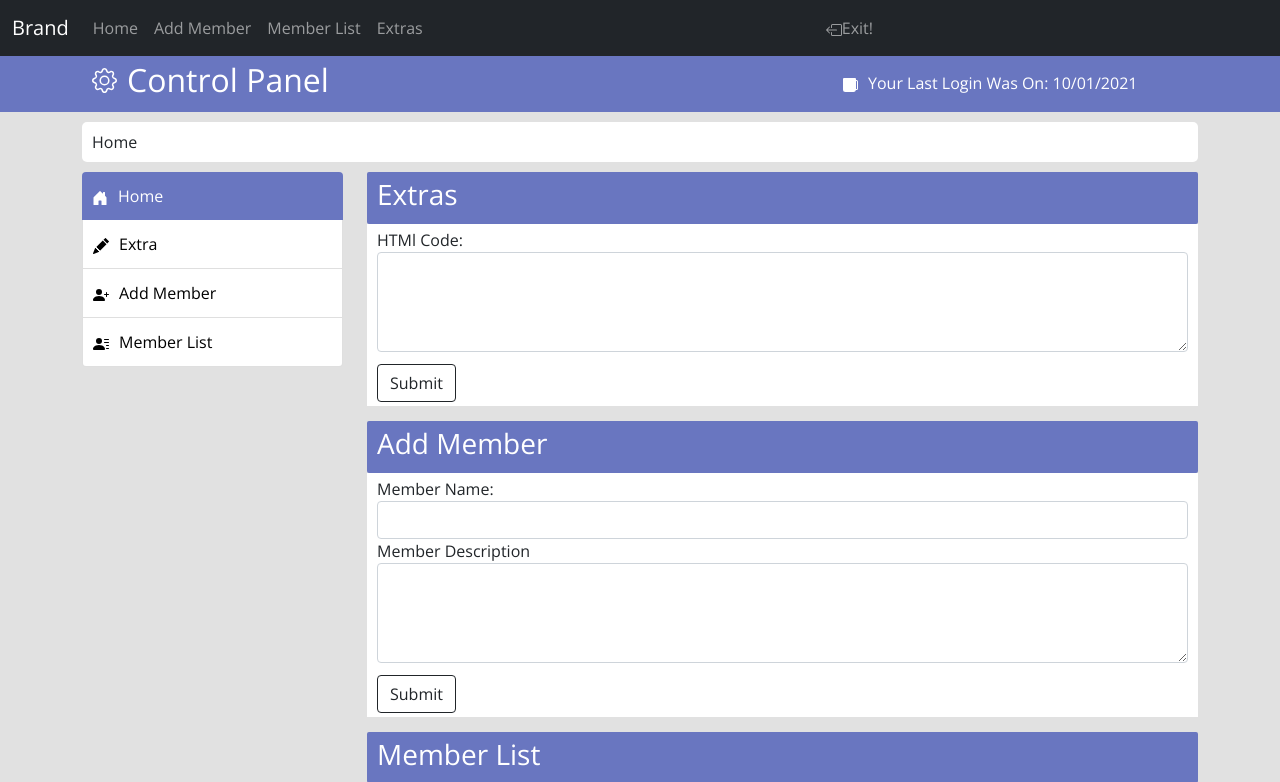
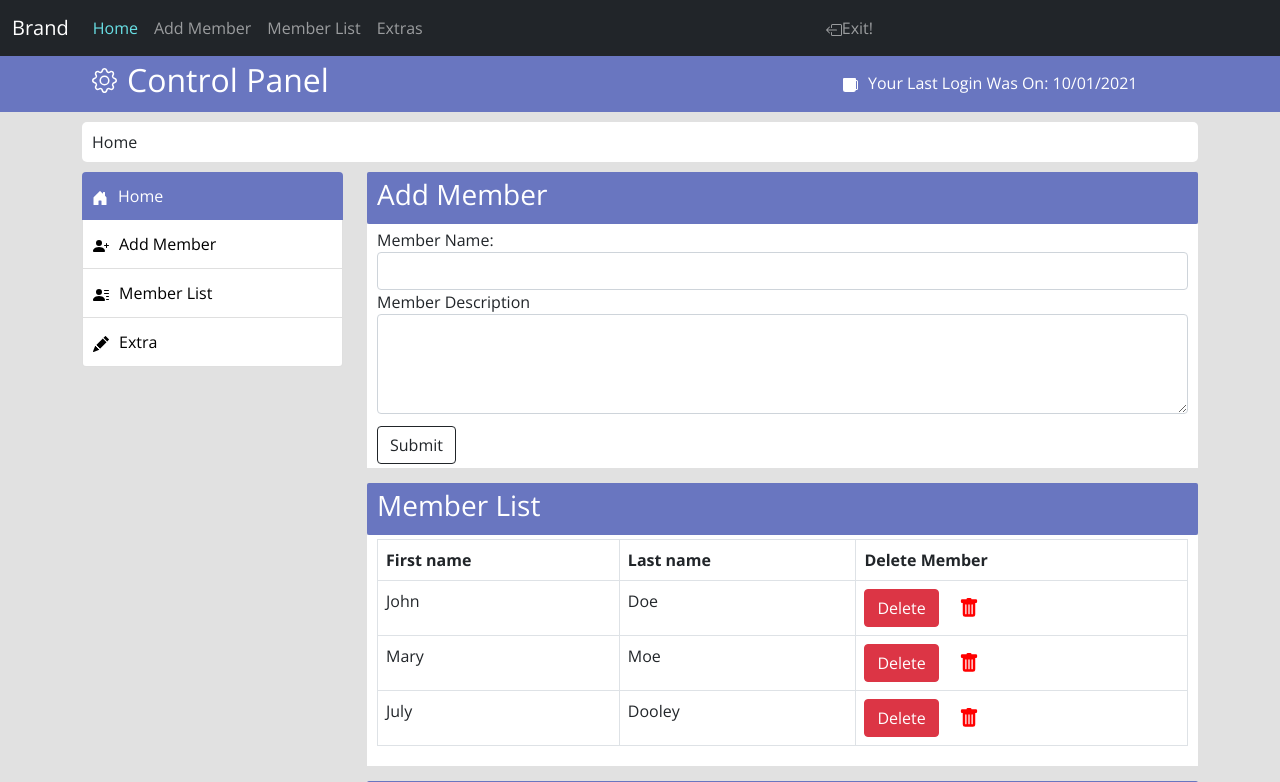
Before and after one commit to Gabriel-Spinola/My-Programming-Portfolio-Website, a PHP site: page / in a window 1280 px wide. Shown: the top 782 px of the page. Run offline with PHP 8.4, Linux system fonts and the light colour scheme.

Commit message:
Add reative header

```diff
--- a/Admin/css/style.css
+++ b/Admin/css/style.css
@@ -11,6 +11,10 @@ body {
 
 .navbar {
     margin-bottom: 0;
+}
+
+nav .active a {
+    color: #69e1e6 !important;
 }
 
 header.header {
--- a/Admin/index.php
+++ b/Admin/index.php
@@ -32,12 +32,12 @@
 
             <div class="collapse navbar-collapse" id="navbarsExampleDefault">
 
-                <ul class="navbar-nav navbar-menu me-auto mb-2 mb-md-0">
+                <ul class="navbar-nav me-auto mb-2 mb-md-0">
 
-                    <li class="nav-item active"><a class="nav-link" aria-current="page" href="#">Home</a></li>
-                    <li class="nav-item"><a class="nav-link" ref_sys="addMember" href="#">Add Member</a></li>
-                    <li class="nav-item"><a class="nav-link" ref_sys="memberList" href="#">Member List</a></li>
-                    <li class="nav-item"><a class="nav-link" ref_sys="extra" href="#">Extras</a></li>
+                    <li class="nav-item item-home"><a class="nav-link" href="#">Home</a></li>
+                    <li class="nav-item item-addMember"><a class="nav-link" href="#">Add Member</a></li>
+                    <li class="nav-item item-memberList"><a class="nav-link" href="#">Member List</a></li>
+                    <li class="nav-item item-extra"><a class="nav-link" href="#">Extras</a></li>
 
                 </ul><!--navbar-nav me-auto-->
 
@@ -117,55 +117,28 @@
 
                         <ul class="list-group" id="list-group">
 
-                            <li class="list-group-item list-group-title active"><a class="text-decoration-none" href="#"><svg xmlns="http://www.w3.org/2000/svg" width="16" height="16" fill="currentColor" class="bi bi-house-door-fill list-group-home" viewBox="0 0 16 16">
+                            <li class="list-group-item list-group-title item-home"><a class="text-decoration-none" href="#"><svg xmlns="http://www.w3.org/2000/svg" width="16" height="16" fill="currentColor" class="bi bi-house-door-fill list-group-home" viewBox="0 0 16 16">
                                 <path d="M6.5 14.5v-3.505c0-.245.25-.495.5-.495h2c.25 0 .5.25.5.5v3.5a.5.5 0 0 0 .5.5h4a.5.5 0 0 0 .5-.5v-7a.5.5 0 0 0-.146-.354L13 5.793V2.5a.5.5 0 0 0-.5-.5h-1a.5.5 0 0 0-.5.5v1.293L8.354 1.146a.5.5 0 0 0-.708 0l-6 6A.5.5 0 0 0 1.5 7.5v7a.5.5 0 0 0 .5.5h4a.5.5 0 0 0 .5-.5z"/>
                             </svg>Home</a></li>
 
-                            <li class="list-group-item"><a class="text-decoration-none" ref_sys="extra" href="#"><svg xmlns="http://www.w3.org/2000/svg" width="16" height="16" fill="currentColor" class="bi bi-pencil-fill list-group-icon" viewBox="0 0 16 16">
-                                <path d="M12.854.146a.5.5 0 0 0-.707 0L10.5 1.793 14.207 5.5l1.647-1.646a.5.5 0 0 0 0-.708l-3-3zm.646 6.061L9.793 2.5 3.293 9H3.5a.5.5 0 0 1 .5.5v.5h.5a.5.5 0 0 1 .5.5v.5h.5a.5.5 0 0 1 .5.5v.5h.5a.5.5 0 0 1 .5.5v.207l6.5-6.5zm-7.468 7.468A.5.5 0 0 1 6 13.5V13h-.5a.5.5 0 0 1-.5-.5V12h-.5a.5.5 0 0 1-.5-.5V11h-.5a.5.5 0 0 1-.5-.5V10h-.5a.499.499 0 0 1-.175-.032l-.179.178a.5.5 0 0 0-.11.168l-2 5a.5.5 0 0 0 .65.65l5-2a.5.5 0 0 0 .168-.11l.178-.178z"/>
-                            </svg>Extra</a></li>
-
-                            <li class="list-group-item"><a class="text-decoration-none" ref_sys="addMember" href="#"><svg xmlns="http://www.w3.org/2000/svg" width="16" height="16" fill="currentColor" class="bi bi-person-plus-fill list-group-icon" viewBox="0 0 16 16">
+                            <li class="list-group-item item-addMember"><a class="text-decoration-none" href="#"><svg xmlns="http://www.w3.org/2000/svg" width="16" height="16" fill="currentColor" class="bi bi-person-plus-fill list-group-icon" viewBox="0 0 16 16">
                                 <path d="M1 14s-1 0-1-1 1-4 6-4 6 3 6 4-1 1-1 1H1zm5-6a3 3 0 1 0 0-6 3 3 0 0 0 0 6z"/>
                                 <path fill-rule="evenodd" d="M13.5 5a.5.5 0 0 1 .5.5V7h1.5a.5.5 0 0 1 0 1H14v1.5a.5.5 0 0 1-1 0V8h-1.5a.5.5 0 0 1 0-1H13V5.5a.5.5 0 0 1 .5-.5z"/>
                             </svg>Add Member</a></li>
 
-                            <li class="list-group-item"><a class="text-decoration-none" ref_sys="memberList" href="#"><svg xmlns="http://www.w3.org/2000/svg" width="16" height="16" fill="currentColor" class="bi bi-person-lines-fill list-group-icon" viewBox="0 0 16 16">
+                            <li class="list-group-item item-memberList"><a class="text-decoration-none" href="#"><svg xmlns="http://www.w3.org/2000/svg" width="16" height="16" fill="currentColor" class="bi bi-person-lines-fill list-group-icon" viewBox="0 0 16 16">
                                 <path d="M6 8a3 3 0 1 0 0-6 3 3 0 0 0 0 6zm-5 6s-1 0-1-1 1-4 6-4 6 3 6 4-1 1-1 1H1zM11 3.5a.5.5 0 0 1 .5-.5h4a.5.5 0 0 1 0 1h-4a.5.5 0 0 1-.5-.5zm.5 2.5a.5.5 0 0 0 0 1h4a.5.5 0 0 0 0-1h-4zm2 3a.5.5 0 0 0 0 1h2a.5.5 0 0 0 0-1h-2zm0 3a.5.5 0 0 0 0 1h2a.5.5 0 0 0 0-1h-2z"/>
                             </svg>Member List</a></li>
+
+                            <li class="list-group-item item-extra"><a class="text-decoration-none" href="#"><svg xmlns="http://www.w3.org/2000/svg" width="16" height="16" fill="currentColor" class="bi bi-pencil-fill list-group-icon" viewBox="0 0 16 16">
+                                <path d="M12.854.146a.5.5 0 0 0-.707 0L10.5 1.793 14.207 5.5l1.647-1.646a.5.5 0 0 0 0-.708l-3-3zm.646 6.061L9.793 2.5 3.293 9H3.5a.5.5 0 0 1 .5.5v.5h.5a.5.5 0 0 1 .5.5v.5h.5a.5.5 0 0 1 .5.5v.5h.5a.5.5 0 0 1 .5.5v.207l6.5-6.5zm-7.468 7.468A.5.5 0 0 1 6 13.5V13h-.5a.5.5 0 0 1-.5-.5V12h-.5a.5.5 0 0 1-.5-.5V11h-.5a.5.5 0 0 1-.5-.5V10h-.5a.499.499 0 0 1-.175-.032l-.179.178a.5.5 0 0 0-.11.168l-2 5a.5.5 0 0 0 .65.65l5-2a.5.5 0 0 0 .168-.11l.178-.178z"/>
+                            </svg>Extra</a></li>
 
                         </ul><!--list-group-->
 
                     </div><!--col-md-3-->
 
                     <div class="col-md-9">
-
-                        <div class="panel panel-default first-panel">
-
-                            <div class="panel-heading">
-
-                                <h3>Extras</h3>
-
-                            </div><!--panel-heading-->
-
-                            <div class="panel-body">
-
-                                <form action="index.php">
-
-                                    <div class="form-group">
-
-                                        <label>HTMl Code:</label>
-                                        <textarea class="form-control"></textarea>
-
-                                    </div><!--form-group-->
-
-                                    <button type="submit" class="btn btn-outline-dark">Submit</button>
-
-                                </form>
-
-                            </div><!--panel-body-->
-
-                        </div><!--panel-default-->
 
                         <div class="panel panel-default second-panel">
 
@@ -261,6 +234,33 @@
 
                         </div><!--panel-default-->
 
+                        <div class="panel panel-default first-panel">
+
+                            <div class="panel-heading">
+
+                                <h3>Extras</h3>
+
+                            </div><!--panel-heading-->
+
+                            <div class="panel-body">
+
+                                <form action="index.php">
+
+                                    <div class="form-group">
+
+                                        <label>HTMl Code:</label>
+                                        <textarea class="form-control"></textarea>
+
+                                    </div><!--form-group-->
+
+                                    <button type="submit" class="btn btn-outline-dark">Submit</button>
+
+                                </form>
+
+                            </div><!--panel-body-->
+
+                        </div><!--panel-default-->
+
                     </div><!--col-md-9-->
 
                 </div><!--row-->
```
Also changed, not shown: Admin/Scripts/main.js (+31 -5 lines).
